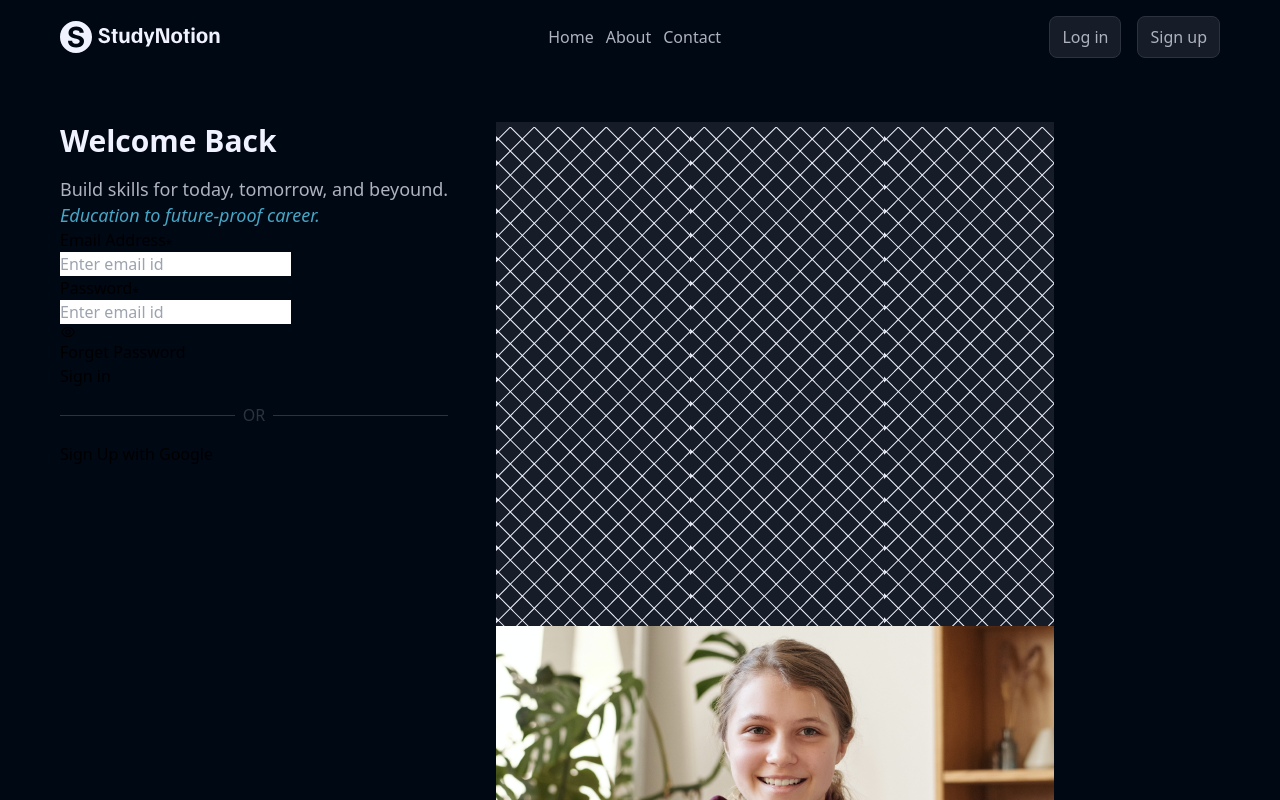
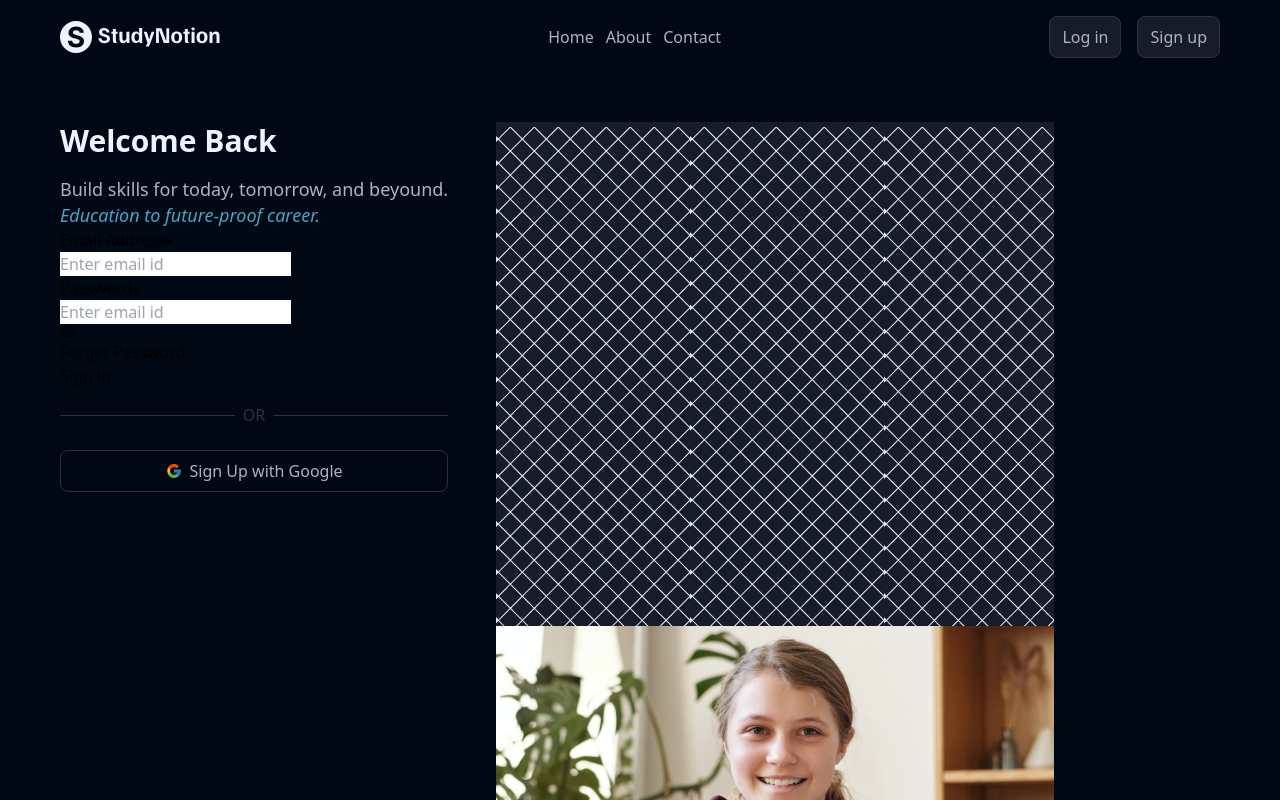
Before and after one commit to sudhanshumandloi/React-practice, a React (Create React App) app in the folder Study_notation_app/: page /login in a window 1280 px wide. Built offline with nearby package versions, Linux system fonts and the light colour scheme.

Commit message:
added css for sign in with google button in template

```diff
--- a/Study_notation_app/src/components/Template.js
+++ b/Study_notation_app/src/components/Template.js
@@ -2,6 +2,7 @@
 import frame from "../assets/frame.png";
 import Loginform from "./Loginform";
 import Signupform from "./Signupform";
+import {FcGoogle} from "react-icons/fc"
 
 function Template({title, desc1, desc2, image, formtyp, setIsLoggedIn}){
     return(
@@ -27,7 +28,9 @@
                     <div className="w-full h-[1px] bg-richblack-700"></div>
                 </div>
 
-                <button>
+                <button className="w-full flex justify-center items-center rounded-[8px] font-medium
+                    text-richblack-100 border border-richblack-700 px-[12px] py-[8px] gap-x-2 mt-6">
+                    <FcGoogle />
                     <p>Sign Up with Google</p>
                 </button>
             </div>
```
